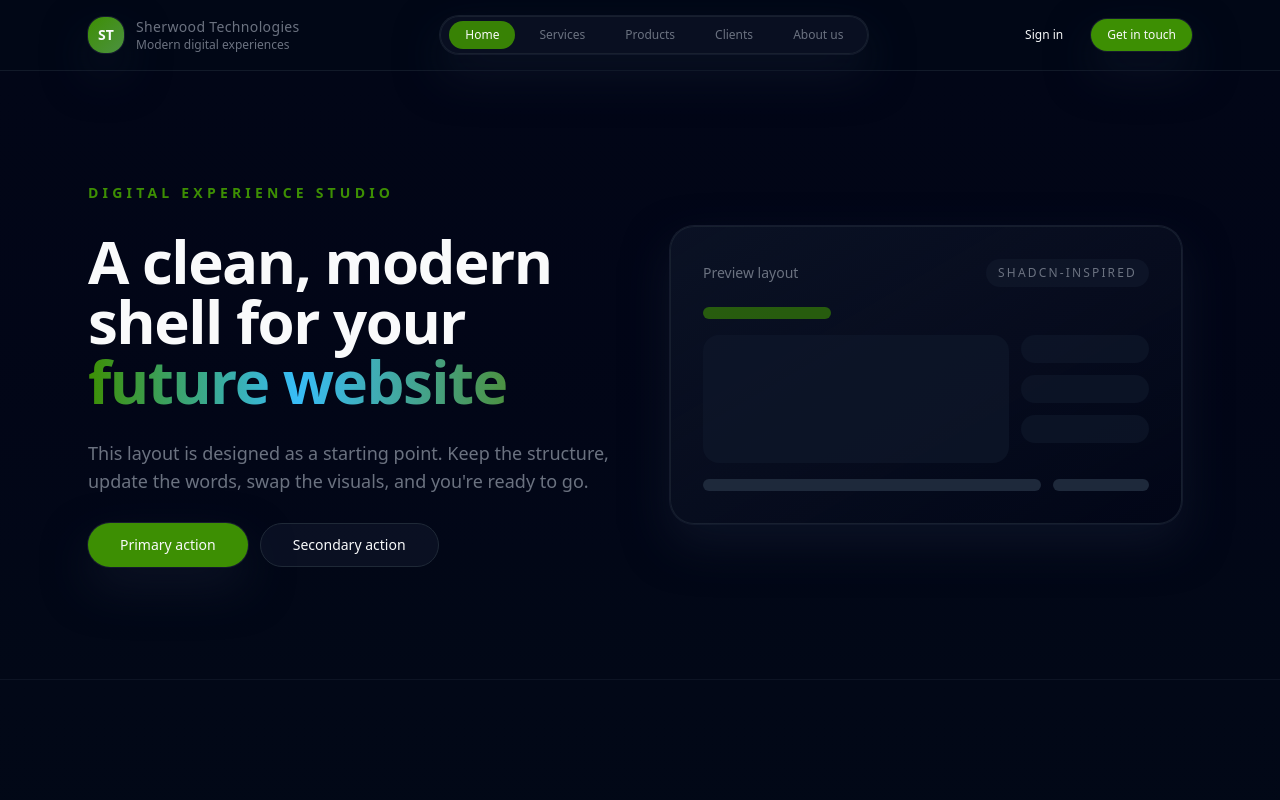
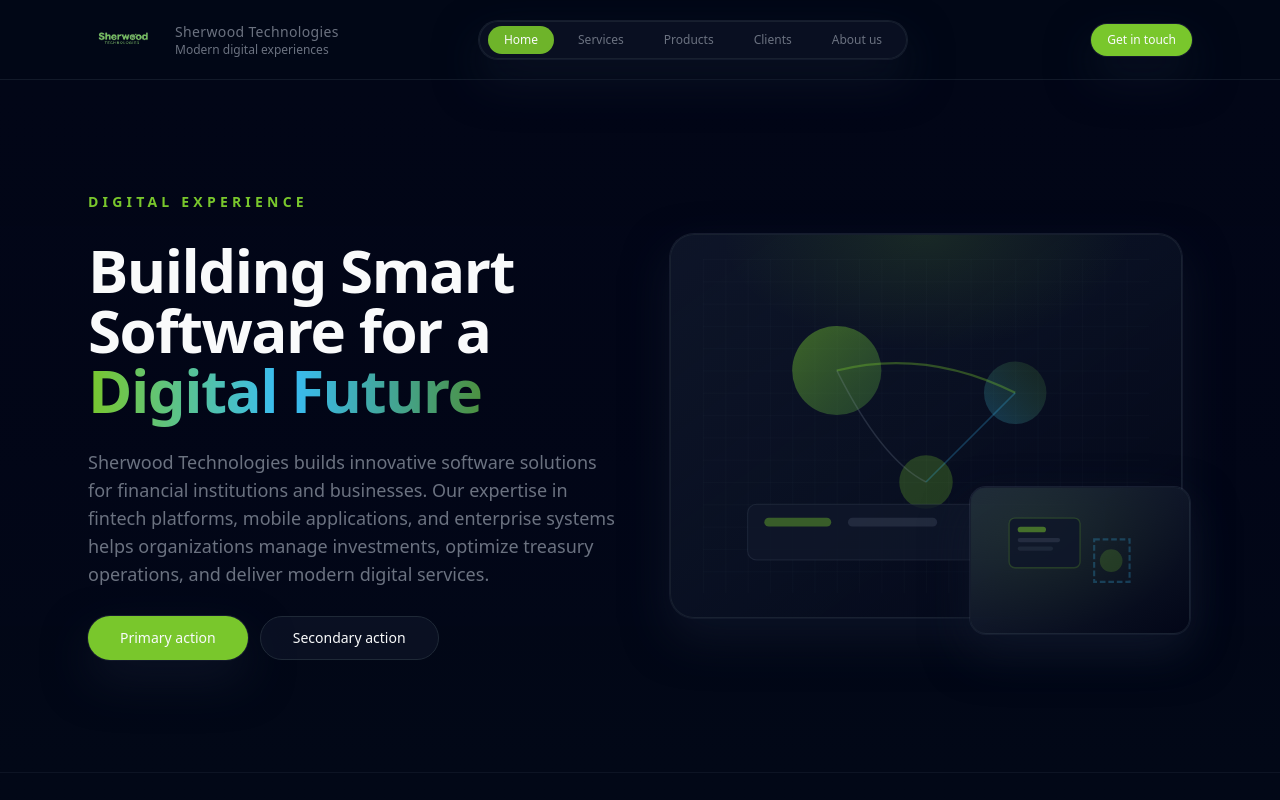
Before and after one commit to Kavithra2002/Sherwood-Technologies, a React app: page / in a window 1280 px wide. Shown: the top 800 px of the page. Built offline with nearby package versions, Linux system fonts and the light colour scheme.

Commit message:
commiting for main

```diff
--- a/src/App.tsx
+++ b/src/App.tsx
@@ -67,17 +67,16 @@ export const App: React.FC = () => {
           <div className="mx-auto flex max-w-6xl flex-col gap-10 px-6 py-20 md:flex-row md:items-center md:py-28">
             <div className="flex-1 space-y-7">
               <p className="text-sm font-semibold uppercase tracking-[0.3em] text-primary">
-                DIGITAL EXPERIENCE STUDIO
+                DIGITAL EXPERIENCE
               </p>
               <h1 className="text-4xl font-semibold tracking-tight md:text-6xl">
-                A clean, modern shell for your{" "}
+              Building Smart Software for a{" "}
                 <span className="bg-gradient-to-r from-primary via-sky-400 to-accent bg-clip-text text-transparent">
-                  future website
+                Digital Future
                 </span>
               </h1>
               <p className="max-w-xl text-base text-muted-foreground md:text-lg">
-                This layout is designed as a starting point. Keep the structure,
-                update the words, swap the visuals, and you&apos;re ready to go.
+              Sherwood Technologies builds innovative software solutions for financial institutions and businesses. Our expertise in fintech platforms, mobile applications, and enterprise systems helps organizations manage investments, optimize treasury operations, and deliver modern digital services.
               </p>
               <div className="flex flex-wrap gap-3">
                 <Button size="lg">Primary action</Button>
@@ -86,27 +85,59 @@ export const App: React.FC = () => {
                 </Button>
               </div>
             </div>
-            <div className="flex-1">
-              <div className="relative mx-auto max-w-lg rounded-3xl border border-border/70 bg-gradient-to-br from-slate-900/70 via-slate-900/40 to-slate-950/80 p-8 shadow-soft-xl">
-                <div className="mb-5 flex items-center justify-between text-sm text-muted-foreground">
-                  <span>Preview layout</span>
-                  <span className="inline-flex items-center gap-1 rounded-full bg-secondary/80 px-3 py-1.5 text-xs uppercase tracking-[0.18em]">
-                    Shadcn-inspired
-                  </span>
+            <div className="relative flex-1">
+              {/* Main hero visual – digital experience theme */}
+              <div className="relative mx-auto max-w-lg">
+                <div className="relative overflow-hidden rounded-3xl border border-border/70 bg-gradient-to-br from-slate-900/90 via-slate-900/60 to-slate-950 shadow-soft-xl">
+                  <div className="absolute inset-0 bg-[radial-gradient(ellipse_80%_60%_at_50%_0%,rgba(121,199,44,0.12),transparent_50%)]" />
+                  <div className="relative aspect-[4/3] p-6">
+                    <svg
+                      viewBox="0 0 400 300"
+                      className="h-full w-full"
+                      fill="none"
+                      xmlns="http://www.w3.org/2000/svg"
+                    >
+                      {/* Soft grid */}
+                      <defs>
+                        <pattern id="hero-grid" width="20" height="20" patternUnits="userSpaceOnUse">
+                          <path d="M 20 0 L 0 0 0 20" fill="none" stroke="rgba(148,163,184,0.08)" strokeWidth="0.5" />
+                        </pattern>
+                        <linearGradient id="hero-accent" x1="0%" y1="0%" x2="100%" y2="100%">
+                          <stop offset="0%" stopColor="#79C72C" stopOpacity="0.9" />
+                          <stop offset="100%" stopColor="#4c9141" stopOpacity="0.7" />
+                        </linearGradient>
+                        <linearGradient id="hero-sky" x1="0%" y1="100%" x2="100%" y2="0%">
+                          <stop offset="0%" stopColor="#38bdf8" stopOpacity="0.4" />
+                          <stop offset="100%" stopColor="#79C72C" stopOpacity="0.2" />
+                        </linearGradient>
+                      </defs>
+                      <rect width="400" height="300" fill="url(#hero-grid)" />
+                      {/* Abstract nodes and connections */}
+                      <circle cx="120" cy="100" r="40" fill="url(#hero-accent)" opacity="0.5" />
+                      <circle cx="280" cy="120" r="28" fill="url(#hero-sky)" opacity="0.6" />
+                      <circle cx="200" cy="200" r="24" fill="rgba(121,199,44,0.25)" />
+                      <path d="M 120 100 Q 200 80 280 120" stroke="rgba(121,199,44,0.35)" strokeWidth="2" fill="none" />
+                      <path d="M 120 100 Q 160 180 200 200" stroke="rgba(148,163,184,0.2)" strokeWidth="1.5" fill="none" />
+                      <path d="M 280 120 Q 240 160 200 200" stroke="rgba(56,189,248,0.25)" strokeWidth="1.5" fill="none" />
+                      {/* Window/dashboard hint */}
+                      <rect x="40" y="220" width="320" height="50" rx="8" fill="rgba(15,23,42,0.8)" stroke="rgba(148,163,184,0.12)" strokeWidth="1" />
+                      <rect x="55" y="232" width="60" height="8" rx="4" fill="rgba(121,199,44,0.4)" />
+                      <rect x="130" y="232" width="80" height="8" rx="4" fill="rgba(148,163,184,0.15)" />
+                    </svg>
+                  </div>
                 </div>
-                <div className="space-y-4">
-                  <div className="h-3 w-32 rounded-full bg-primary/60" />
-                  <div className="flex gap-3">
-                    <div className="h-32 flex-1 rounded-2xl bg-slate-900/70" />
-                    <div className="flex w-32 flex-col gap-3">
-                      <div className="h-7 rounded-xl bg-slate-900/70" />
-                      <div className="h-7 rounded-xl bg-slate-900/70" />
-                      <div className="h-7 rounded-xl bg-slate-900/70" />
-                    </div>
-                  </div>
-                  <div className="flex gap-3">
-                    <div className="h-3 flex-1 rounded-full bg-slate-800" />
-                    <div className="h-3 w-24 rounded-full bg-slate-800" />
+                {/* Second image – complementary themed card */}
+                <div className="absolute -bottom-4 -right-2 w-[45%] max-w-[220px] overflow-hidden rounded-2xl border border-border/60 bg-gradient-to-br from-slate-800/95 to-slate-950 shadow-soft-xl">
+                  <div className="absolute inset-0 bg-[radial-gradient(ellipse_70%_70%_at_30%_30%,rgba(121,199,44,0.08),transparent)]" />
+                  <div className="relative aspect-[3/2] p-4">
+                    <svg viewBox="0 0 120 80" className="h-full w-full" fill="none" xmlns="http://www.w3.org/2000/svg">
+                      <rect x="10" y="10" width="50" height="35" rx="4" fill="rgba(15,23,42,0.9)" stroke="rgba(121,199,44,0.2)" strokeWidth="1" />
+                      <rect x="16" y="16" width="20" height="4" rx="2" fill="rgba(121,199,44,0.5)" />
+                      <rect x="16" y="24" width="30" height="3" rx="1.5" fill="rgba(148,163,184,0.15)" />
+                      <rect x="16" y="30" width="25" height="3" rx="1.5" fill="rgba(148,163,184,0.1)" />
+                      <path d="M 70 25 L 95 25 L 95 55 L 70 55 Z" fill="none" stroke="rgba(56,189,248,0.25)" strokeWidth="1.5" strokeDasharray="4 2" />
+                      <circle cx="82" cy="40" r="8" fill="rgba(121,199,44,0.2)" />
+                    </svg>
                   </div>
                 </div>
               </div>
@@ -226,7 +257,18 @@ export const App: React.FC = () => {
           </div>
         </Section>
 
-        <Section id="clients" label="Clients" kicker="Who you work with">
+        <Section
+          id="clients"
+          label="Clients"
+          kicker="Who we work with"
+          description={
+            <p className="text-base text-muted-foreground md:text-lg">
+              We partner with businesses and financial organizations to create
+              powerful digital solutions that improve efficiency, security, and
+              performance.
+            </p>
+          }
+        >
           <div className="grid gap-6 text-sm text-muted-foreground md:grid-cols-3">
             {Array.from({ length: 6 }).map((_, index) => (
               <div
@@ -245,13 +287,7 @@ export const App: React.FC = () => {
           kicker="Who are we"
           description={
             <p className="text-base text-muted-foreground md:text-lg">
-              At Sherwood Technologies, our people are the heart of everything we
-              create. Led by experienced visionaries like our Lead Partner and
-              Executive Director, we&apos;re a team of passionate innovators
-              dedicated to transforming bold ideas into powerful digital
-              realities. Together, we don&apos;t just build websites — we build
-              lasting partnerships, one breakthrough at a time.
-            </p>
+Great digital experiences start with great people. Meet the team behind Sherwood Technologies.            </p>
           }
         >
           <div className="mt-10 space-y-10">
--- a/src/components/layout/Header.tsx
+++ b/src/components/layout/Header.tsx
@@ -1,5 +1,6 @@
 import React from "react";
 import { Button } from "../ui/button";
+import logoImg from "../../../images/logo.png";
 
 const sections = [
   { id: "home", label: "Home" },
@@ -19,7 +20,7 @@ export const Header: React.FC = () => {
         const el = document.getElementById(section.id);
         if (!el) continue;
         const rect = el.getBoundingClientRect();
-        if (rect.top <= 120 && rect.bottom >= 120) {
+        if (rect.top <= 140 && rect.bottom >= 140) {
           current = section.id;
           break;
         }
@@ -35,17 +36,19 @@ export const Header: React.FC = () => {
   const handleNavClick = (id: string) => {
     const el = document.getElementById(id);
     if (!el) return;
-    const y = el.getBoundingClientRect().top + window.scrollY - 96;
+    const y = el.getBoundingClientRect().top + window.scrollY - 100;
     window.scrollTo({ top: y, behavior: "smooth" });
   };
 
   return (
-    <header className="sticky top-0 z-40 border-b border-border/60 bg-background/80 backdrop-blur-xl">
-      <div className="mx-auto flex max-w-6xl items-center justify-between px-6 py-4">
-        <div className="flex items-center gap-3">
-          <div className="flex h-9 w-9 items-center justify-center rounded-2xl bg-gradient-to-br from-primary to-accent text-sm font-semibold shadow-soft-xl">
-            ST
-          </div>
+    <header className="sticky top-0 z-40 h-20 shrink-0 border-b border-border/60 bg-background/80 backdrop-blur-xl">
+      <div className="mx-auto flex h-full max-w-6xl items-center justify-between px-6 py-1">
+        <div className="flex h-full min-h-0 items-center gap-4">
+          <img
+            src={logoImg}
+            alt="Company logo"
+            className="h-full max-h-full w-auto max-w-[360px] shrink-0 object-contain object-left"
+          />
           <div className="flex flex-col leading-tight">
             <span className="text-sm font-medium tracking-wide text-muted-foreground">
               Sherwood Technologies
@@ -76,7 +79,7 @@ export const Header: React.FC = () => {
 
         <div className="flex items-center gap-3">
           <Button variant="ghost" size="sm">
-            Sign in
+
           </Button>
           <Button size="sm">Get in touch</Button>
         </div>
--- a/tailwind.config.cjs
+++ b/tailwind.config.cjs
@@ -14,7 +14,7 @@ module.exports = {
           foreground: "#6b7280",
         },
         primary: {
-          DEFAULT: "#3d8f03",
+          DEFAULT: "#79C72C",
           foreground: "#f9fafb",
         },
         secondary: {
```
Also changed, not shown: images/logo.png (added).
